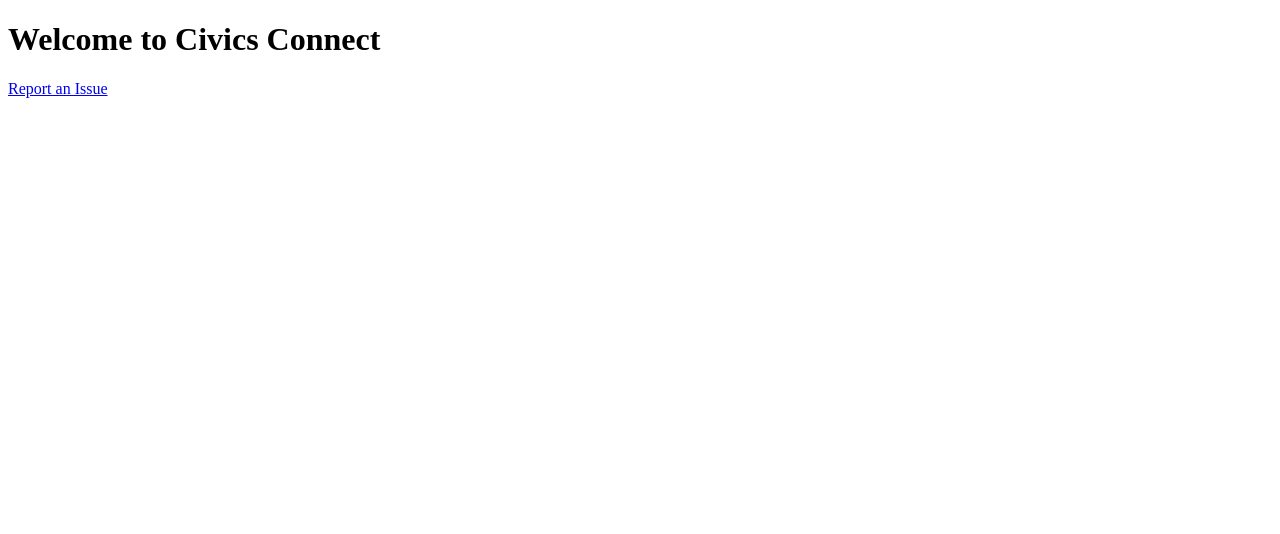
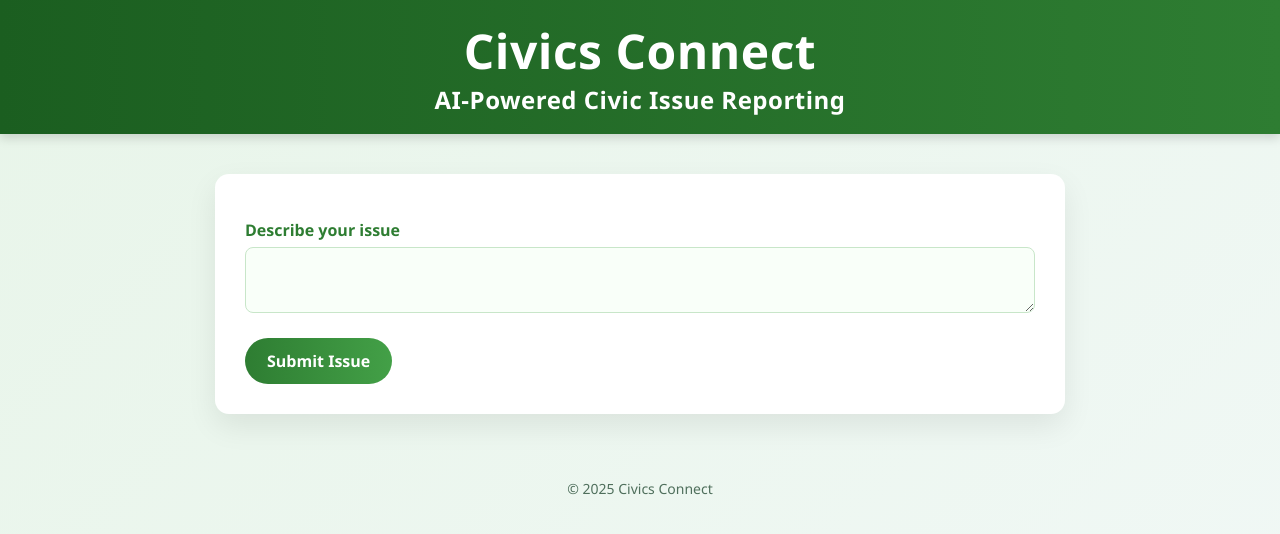
Before and after one commit to RupaLakshmipathi/civic_connect, a Flask app: page / in a window 1280 px wide. Shown: the top 534 px of the page. Run offline with Flask 3, Linux system fonts and the light colour scheme.

Commit message:
Update index.html

```diff
--- a/frontend/templates/index.html
+++ b/frontend/templates/index.html
@@ -2,9 +2,33 @@
 <html>
 <head>
     <title>Civics Connect</title>
+    <link rel="stylesheet" href="/static/style.css">
 </head>
 <body>
-    <h1>Welcome to Civics Connect</h1>
-    <a href="/report">Report an Issue</a>
+
+<header>
+    <h1>Civics Connect</h1>
+    <p>AI-Powered Civic Issue Reporting</p>
+</header>
+
+<div class="container">
+    <form method="POST">
+        <label>Describe your issue</label>
+        <textarea name="issue" required></textarea>
+        <button type="submit">Submit Issue</button>
+    </form>
+
+    {% if category %}
+    <div class="issue-card">
+        <h3>Predicted Category</h3>
+        <p>{{ category }}</p>
+    </div>
+    {% endif %}
+</div>
+
+<footer>
+    © 2025 Civics Connect
+</footer>
+
 </body>
 </html>
```
